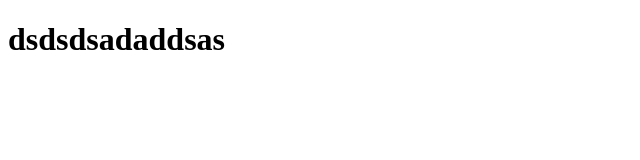
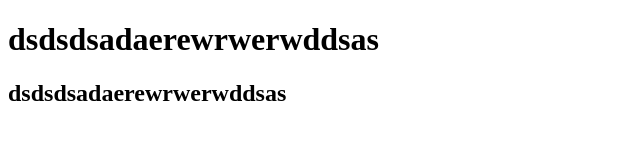
Before and after one commit to Kell2142/repair-design, a plain HTML site: page index.html in a window 1280 px wide. Shown: the whole page, without its empty margins (0-640 px from the left). Drawn offline with Linux system fonts and the light colour scheme.

Commit message:
test coomit 2

```diff
--- a/index.html
+++ b/index.html
@@ -5,7 +5,8 @@
   <title>Title</title>
 </head>
 <body>
-<h1>dsdsdsadaddsas</h1>
+<h1>dsdsdsadaerewrwerwddsas</h1>
+<h2>dsdsdsadaerewrwerwddsas</h2>
 
 </body>
 </html>
```
